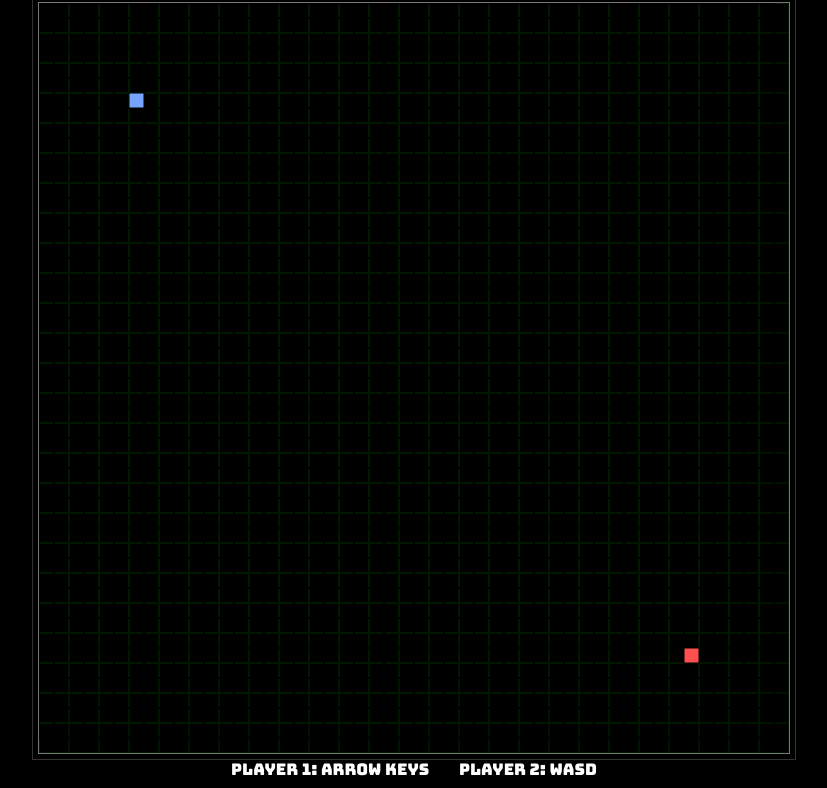
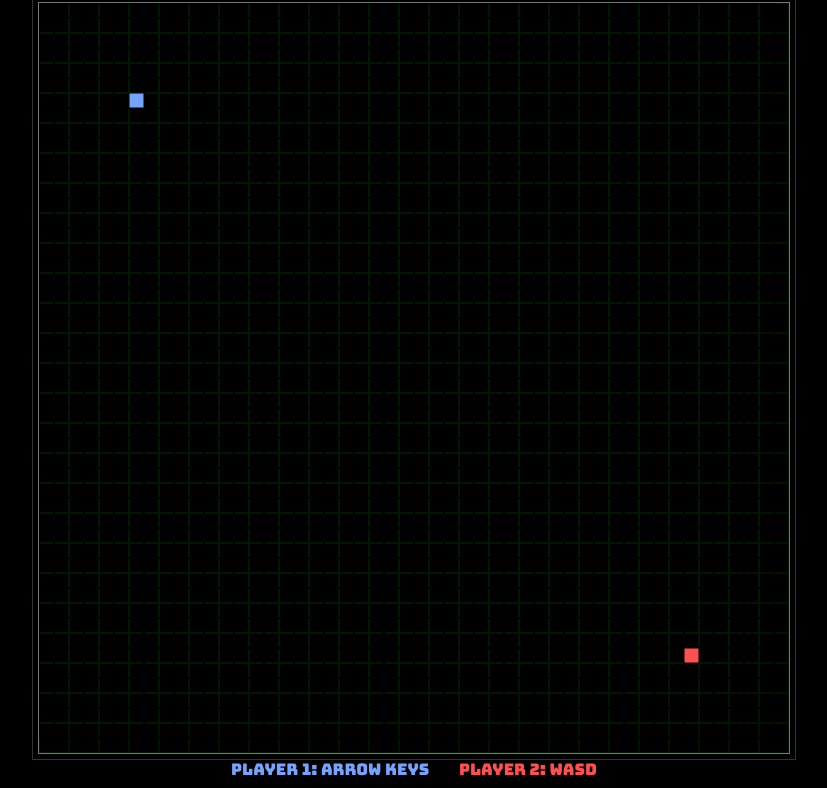
Before and after one commit to BretCameron/tron-light-cylces, a plain HTML site: page index.html in a window 1280 px wide. Shown: the part 54-842 px from the top of the page, without its empty margins (226-1053 px from the left). Drawn offline with Linux system fonts and the light colour scheme.

Commit message:
Add player instructions

```diff
--- a/index.html
+++ b/index.html
@@ -14,7 +14,7 @@
 
   <h1 style="color:#fff;margin:5px 0 5px 0;padding:0px;">Tron Light Cycles</h1>
   <canvas id="tron" width="750" height="750"></canvas>
-  <p style="color:#fff;margin:0;">Player 1: arrow keys<span style="display: inline-block; margin: 0 15px;"></span>Player 2: WASD</p>
+  <p style="color:#fff;margin:0;"><span style="color:#75A4FF;">Player 1: arrow keys</span><span style="display: inline-block; margin: 0 15px;"></span><span style="color:#FF5050;">Player 2: WASD</span></p>
   <script src="tron.js"></script>
 
 </body>
```
